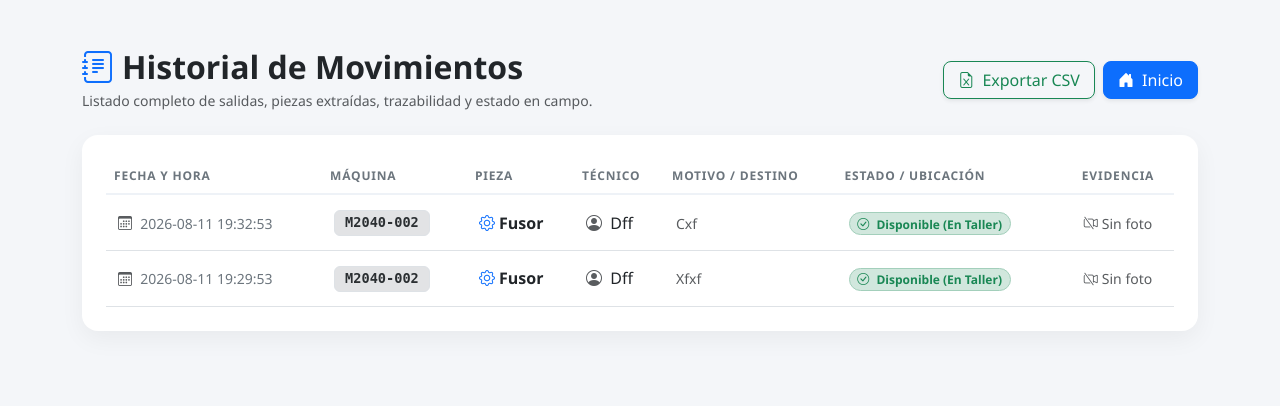
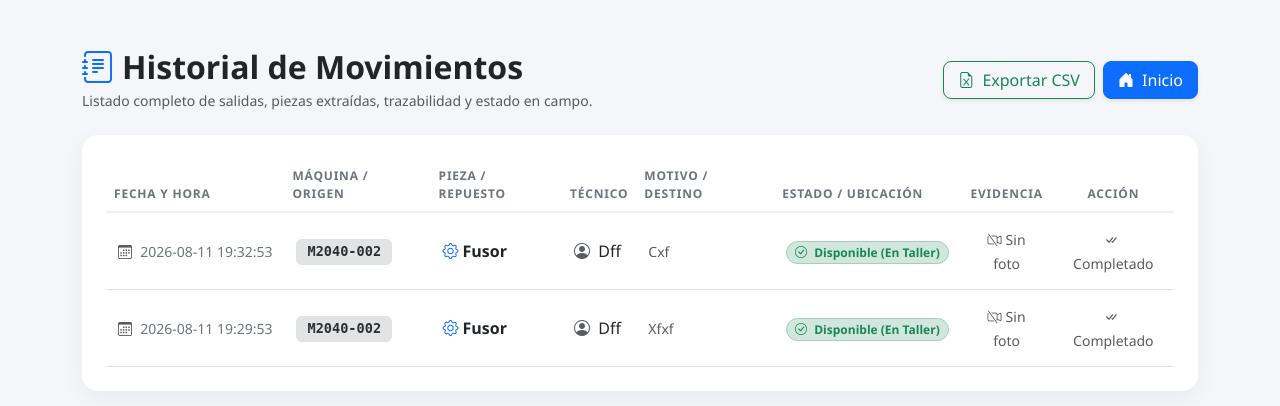
Before and after one commit to bryanyael/inventario-taller, a Flask app: page /registros in a window 1280 px wide. Shown: the top 406 px of the page. Run offline with Flask 3, Linux system fonts and the light colour scheme; data comes from the database, SQL or seed files in the repository.

Commit message:
Update registros.html

```diff
--- a/templates/registros.html
+++ b/templates/registros.html
@@ -74,35 +74,38 @@
                     <thead>
                         <tr>
                             <th>Fecha y Hora</th>
-                            <th>Máquina</th>
-                            <th>Pieza</th>
+                            <th>Máquina / Origen</th>
+                            <th>Pieza / Repuesto</th>
                             <th>Técnico</th>
                             <th>Motivo / Destino</th>
                             <th>Estado / Ubicación</th>
                             <th class="text-center">Evidencia</th>
+                            <th class="text-center">Acción</th>
                         </tr>
                     </thead>
                     <tbody>
                         {% for r in registros %}
+                        {% set est = (r['estado_solicitud'] or r['estado'] or '')|string %}
+                        {% set es_devuelto = 'Devuel' in est or 'Dispon' in est or 'Taller' in est %}
                         <tr>
                             <!-- Fecha -->
                             <td class="text-nowrap">
                                 <i class="bi bi-calendar3 text-muted me-1 small"></i>
                                 <span class="small fw-medium text-secondary">
-                                    {{ r['fecha_registro'] or r['fecha'] or r['fecha_devuelto'] or '—' }}
+                                    {{ r['fecha_solicitud'] or r['fecha_registro'] or r['fecha'] or r['fecha_devuelto'] or '—' }}
                                 </span>
                             </td>
 
-                            <!-- Máquina -->
+                            <!-- Máquina / Origen -->
                             <td>
                                 <span class="badge bg-secondary-subtle text-secondary-emphasis border badge-code">
-                                    {{ r['maquina'] or r['maquina_codigo'] or '—' }}
+                                    {{ r['maquina_codigo'] or r['maquina'] or 'REPUESTO-SUELTO' }}
                                 </span>
                             </td>
 
-                            <!-- Pieza -->
+                            <!-- Pieza / Repuesto -->
                             <td>
-                                {% set pieza_val = r['pieza'] or r['pieza_nombre'] %}
+                                {% set pieza_val = r['pieza_nombre'] or r['pieza'] %}
                                 {% if pieza_val and pieza_val != '—' and pieza_val != 'None' and pieza_val != '' %}
                                     <span class="fw-semibold text-dark"><i class="bi bi-gear me-1 text-primary"></i>{{ pieza_val }}</span>
                                 {% else %}
@@ -123,10 +126,9 @@
                                 </span>
                             </td>
 
-                            <!-- Estado: VERDE para Disponible / En Taller -->
+                            <!-- Estado: VERDE para Disponible / AMARILLO para Retirada a Campo -->
                             <td>
-                                {% set est = (r['estado'] or r['estado_solicitud'] or '')|string %}
-                                {% if 'Devuel' in est or 'Dispon' in est or 'Taller' in est %}
+                                {% if es_devuelto %}
                                     <span class="badge bg-success-subtle text-success border border-success-subtle rounded-pill">
                                         <i class="bi bi-check-circle me-1"></i> Disponible (En Taller)
                                     </span>
@@ -156,10 +158,46 @@
                                     <span class="text-muted small"><i class="bi bi-camera-video-off me-1"></i>Sin foto</span>
                                 {% endif %}
                             </td>
+
+                            <!-- Acción: Botón Devolver -->
+                            <td class="text-center">
+                                {% if not es_devuelto %}
+                                    <button class="btn btn-sm btn-success rounded-pill px-3" data-bs-toggle="modal" data-bs-target="#modalDevolver{{ r['id'] }}">
+                                        <i class="bi bi-arrow-return-left me-1"></i> Devolver
+                                    </button>
+
+                                    <!-- Modal Devolución -->
+                                    <div class="modal fade text-start" id="modalDevolver{{ r['id'] }}" tabindex="-1">
+                                        <div class="modal-dialog modal-dialog-centered">
+                                            <div class="modal-content border-0 shadow">
+                                                <form action="/devolver_pieza/{{ r['id'] }}" method="POST" enctype="multipart/form-data">
+                                                    <div class="modal-header bg-success text-white">
+                                                        <h5 class="modal-title fw-bold"><i class="bi bi-arrow-return-left me-2"></i>Devolver Repuesto</h5>
+                                                        <button type="button" class="btn-close btn-close-white" data-bs-dismiss="modal"></button>
+                                                    </div>
+                                                    <div class="modal-body p-4">
+                                                        <p class="mb-3 text-secondary">Vas a registrar el retorno de: <strong class="text-dark">{{ pieza_val }}</strong></p>
+                                                        <div class="mb-3">
+                                                            <label class="form-label fw-bold small text-muted">EVIDENCIA EN FOTO (OPCIONAL)</label>
+                                                            <input type="file" name="foto_evidencia" class="form-control" accept="image/*" capture="environment">
+                                                        </div>
+                                                    </div>
+                                                    <div class="modal-footer border-0 bg-light">
+                                                        <button type="button" class="btn btn-secondary rounded-pill" data-bs-dismiss="modal">Cancelar</button>
+                                                        <button type="submit" class="btn btn-success rounded-pill px-4">Confirmar Devolución</button>
+                                                    </div>
+                                                </form>
+                                            </div>
+                                        </div>
+                                    </div>
+                                {% else %}
+                                    <span class="text-muted small"><i class="bi bi-check-all me-1"></i>Completado</span>
+                                {% endif %}
+                            </td>
                         </tr>
                         {% else %}
                         <tr>
-                            <td colspan="7" class="text-center py-5 text-muted">
+                            <td colspan="8" class="text-center py-5 text-muted">
                                 <i class="bi bi-inbox display-6 d-block mb-2 text-secondary opacity-50"></i>
                                 No hay registros de movimientos en el historial.
                             </td>
```
